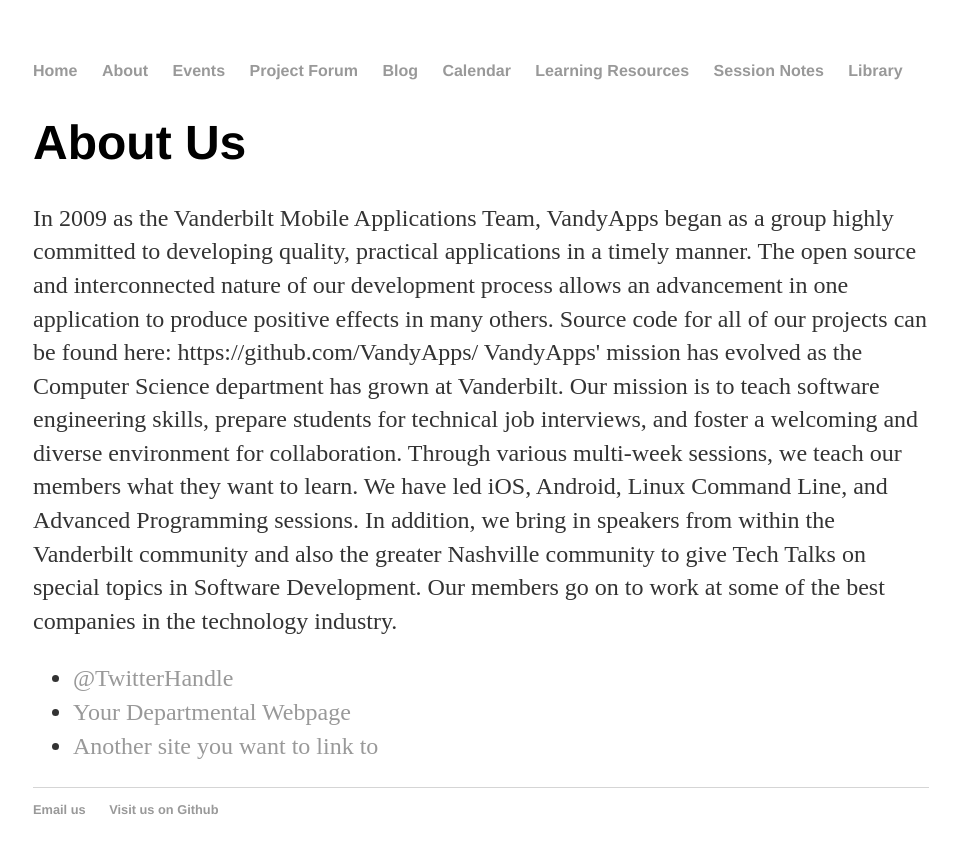
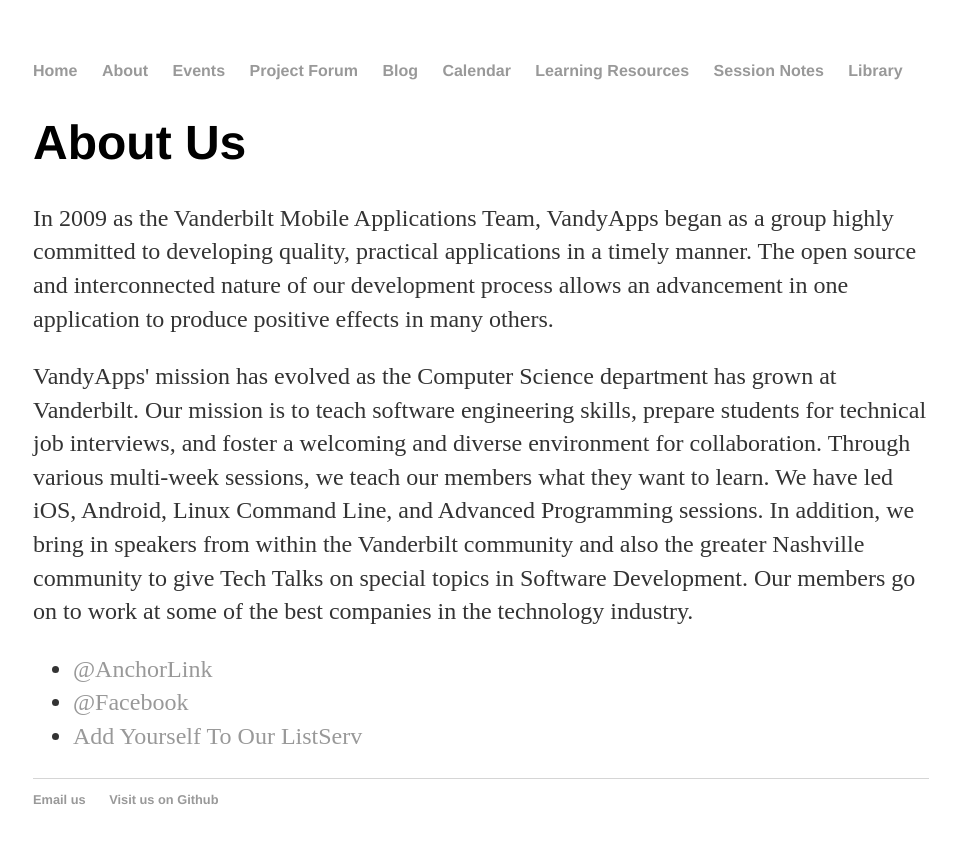
Before and after one commit to VandyApps/adamMgross.github.io, a Jekyll site: the page built from about/index.html, in a window 1280 px wide. Shown: the top 853 px of the page, without its empty margins (159-1116 px from the left). Built offline with Jekyll 4.4.1, drawn with Linux system fonts in a browser that asks for light colours.

Commit message:
Automated commit message.

```diff
--- a/about/index.html
+++ b/about/index.html
@@ -5,16 +5,12 @@
 
 		<div class="about">
 			<h1>About Us</h1>
-			<p>In 2009 as the Vanderbilt Mobile Applications Team, VandyApps began as a group highly committed to developing quality, practical applications in a timely manner. The open source and interconnected nature of our development process allows an advancement in one application to produce positive effects in many others.
+            <p>In 2009 as the Vanderbilt Mobile Applications Team, VandyApps began as a group highly committed to developing quality, practical applications in a timely manner. The open source and interconnected nature of our development process allows an advancement in one application to produce positive effects in many others.</p>
+            <p>VandyApps' mission has evolved as the Computer Science department has grown at Vanderbilt. Our mission is to teach software engineering skills, prepare students for technical job interviews, and foster a welcoming and diverse environment for collaboration. Through various multi-week sessions, we teach our members what they want to learn. We have led iOS, Android, Linux Command Line, and Advanced Programming sessions. In addition, we bring in speakers from within the Vanderbilt community and also the greater Nashville community to give Tech Talks on special topics in Software Development. Our members go on to work at some of the best companies in the technology industry.</p>
 
-            Source code for all of our projects can be found here:
-            https://github.com/VandyApps/
-
-            VandyApps' mission has evolved as the Computer Science department has grown at Vanderbilt. Our mission is to teach software engineering skills, prepare students for technical job interviews, and foster a welcoming and diverse environment for collaboration. Through various multi-week sessions, we teach our members what they want to learn. We have led iOS, Android, Linux Command Line, and Advanced Programming sessions. In addition, we bring in speakers from within the Vanderbilt community and also the greater Nashville community to give Tech Talks on special topics in Software Development. Our members go on to work at some of the best companies in the technology industry.</p>
-
-			<ul class="contacts">
-				<li><a href="#">@TwitterHandle</a></li>
-				<li><a href="#">Your Departmental Webpage</a></li>
-				<li><a href="#">Another site you want to link to</a></li>
+			<ul class="Links">
+				<li><a href="https://anchorlink.vanderbilt.edu/organization/VandyApps">@AnchorLink</a></li>
+				<li><a href="https://www.facebook.com/VandyApps/?fref=ts&ref=br_tf">@Facebook</a></li>
+				<li><a href="mailto:listserv@list.vanderbilt.edu">Add Yourself To Our ListServ</a></li>
 				</ul>
 		</div>
```
